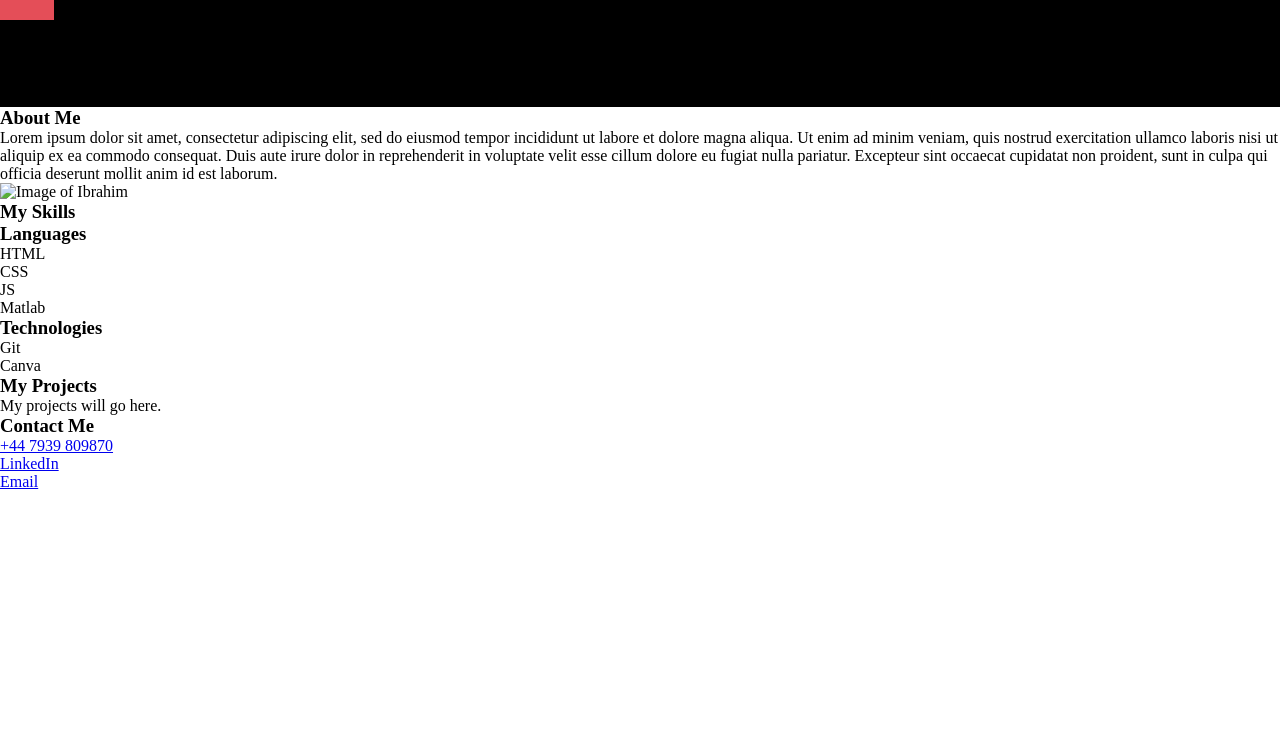
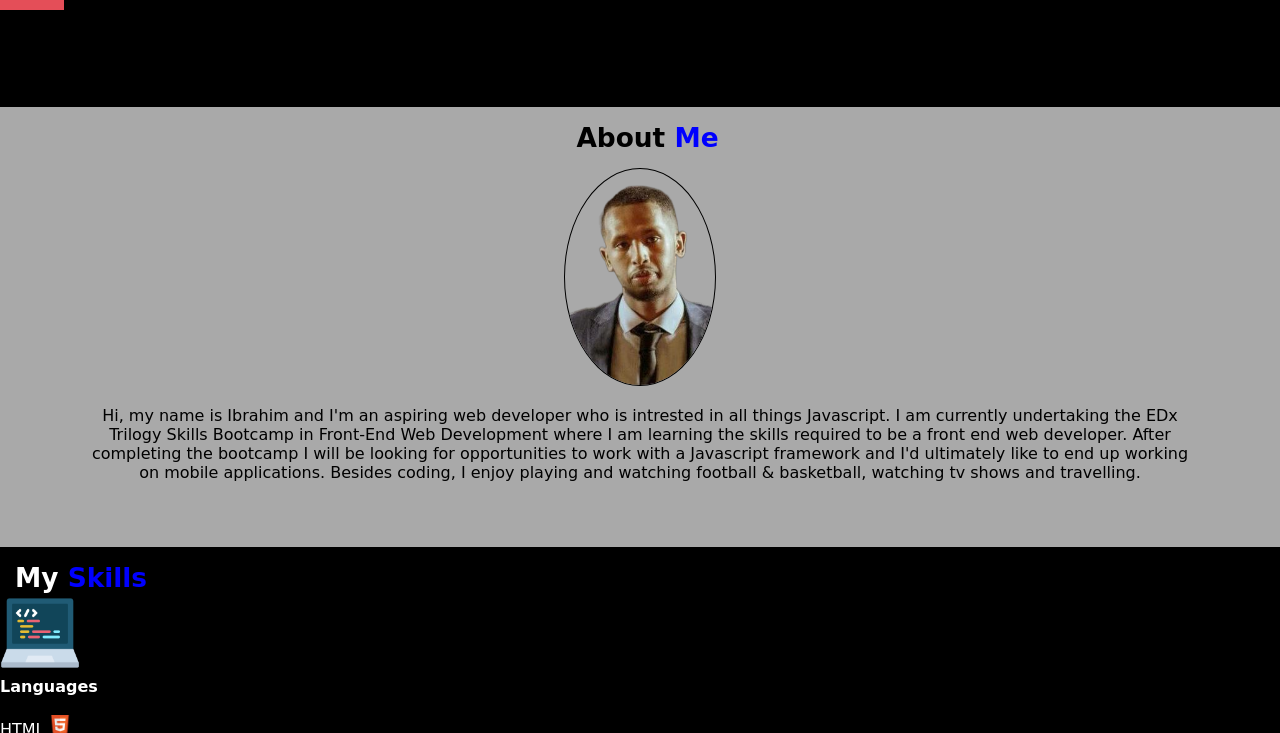
Before and after one commit to Ibrahim-Mohamed45/Module-2-Challenge-Portfolio-EDx-Bootcamp, a plain HTML site: page index.html in a window 1280 px wide. Shown: the part 693-1426 px from the top of the page. Before the commit the page ends 1184 px from the top, so only its background shows below. Drawn offline with nearby package versions, Linux system fonts and the light colour scheme.

Commit message:
Style about me section

```diff
--- a/css/style.css
+++ b/css/style.css
@@ -8,11 +8,12 @@
 .home {
     background-color: black;
     height: 100vh;
+    width: 100%;
 }
 
 .header {
     padding: 20px;
-    font-family: 'Trebuchet MS', 'Lucida Sans Unicode', 'Lucida Grande', 'Lucida Sans', Arial, sans-serif;
+    font-family: 'Amatic SC', cursive;
     background-color: black;
     color: white;
 }
@@ -30,7 +31,7 @@
     padding-top: 15px;
     margin-right: 20px;
     float: right;
-    font-family: 'Gill Sans', 'Gill Sans MT', Calibri, 'Trebuchet MS', sans-serif;
+    font-family: 'Amatic SC', cursive;
     font-size: 20px;
 }
 
@@ -47,7 +48,7 @@
 .hero h2 {
     text-align: center;
     color: white;
-    font-family: 'Gill Sans', 'Gill Sans MT', Calibri, 'Trebuchet MS', sans-serif;
+    font-family: 'Amatic SC', cursive;
     font-size: calc(20px + 3.2vw);
 }
 
@@ -58,7 +59,7 @@
 .hero p {
     color: white;
     line-height: 1.6;
-    font-family: 'Gill Sans', 'Gill Sans MT', Calibri, 'Trebuchet MS', sans-serif;
+    font-family: 'Amatic SC', cursive;
     font-size: calc(14px + 0.5vw);
     text-align: center;
     padding: 8px;
@@ -69,18 +70,19 @@
 }
 
 .socials {
-    top: 65%;
+    top: 60%;
     position: absolute;
-    left: -11.5rem;
+    left: -11rem;
     -webkit-animation: social-links 0.5s;
             animation: social-links 0.5s;
 }
 
-  .socials ul li a {
+.socials ul li a {
     text-decoration: none;
-    color: #fff;
-    font-size: 1.2rem;
-    padding: 1.2rem;
+    color: white;
+    font-family: 'Amatic SC', cursive;
+    font-size: 20px;
+    padding: 20px;
     display: block;
     width: 200px;
     text-align: right;
@@ -90,7 +92,7 @@
 }
 
 .socials ul li a i {
-    padding-left: 1.5rem;
+    padding-left: 24px;
 }
 
 .socials ul li .linkedin {
@@ -108,4 +110,66 @@
 .socials ul li a:hover {
     -webkit-transform: translate(120px, 0);
             transform: translate(120px, 0);
-  }
+}
+
+#about {
+    background-color: darkgrey;
+    height: 55vh;
+    width: 100%;
+    font-family: 'Amatic SC', cursive;
+    text-align: center;
+}
+
+#skills {
+    background-color: black;
+    font-family: 'Amatic SC', cursive;
+    color: white;
+}
+
+#projects {
+    background-color: darkgrey;
+    font-family: 'Amatic SC', cursive;
+}
+
+#contact {
+    background-color: black;
+    font-family: 'Amatic SC', cursive;
+    color: white;
+}
+
+h3 {
+    padding-left: 15px;
+    padding-top: 15px;
+    font-size: calc(20px + 0.5vw);
+}
+
+h3 span {
+    color: blue;
+}
+
+.container-about {
+    padding-left: 80px;
+    padding-right: 80px;
+    padding-top: 15px;
+    display: grid;
+    grid-template-areas:
+    "img"
+    "txt";
+}
+
+#about-me {
+    grid-area: txt;
+}
+
+#img-ibrahim {
+    grid-area: img;
+}
+
+.container-about img{
+    display:block;
+    margin-left: auto;
+    margin-right: auto;
+    margin-bottom: 20px;
+    border-radius: 50%;
+    border: 1px solid black;
+}
--- a/index.html
+++ b/index.html
@@ -39,14 +39,14 @@
 
         <script>
             var typed = new Typed(".animate", {
-            strings: ["coder.", "student.", "aspiring web developer.", "football fan."],
+            strings: ["coder.", "web developer(aspiring).", "football fan."],
             typeSpeed: 150,
             backSpeed: 150,
             loop: true,
             });
         </script>
 
-        <p class="student" id="student">
+        <p class="description">
         An engineering graduate with a passion for web development.
         </p>
         </div>
@@ -59,7 +59,7 @@
                   class="linkedin"
                   aria-label="LinkedIn"
                   rel="noopener"
-                  >LinkedIn<i class="fa fa-linkedin-square" style="font-size:24px"></i
+                  >LinkedIn<i class="fa fa-linkedin-square" style="font-size:36px"></i
                 ></a>
               </li>
               <li>
@@ -69,7 +69,7 @@
                   class="github"
                   aria-label="GitHub"
                   rel="noopener"
-                  >GitHub<i class="fa fa-github" style="font-size:24px"></i
+                  >GitHub<i class="fa fa-github" style="font-size:36px"></i
                 ></a>
               </li>
               <li>
@@ -79,25 +79,30 @@
                   class="email"
                   aria-label="Email"
                   rel="noopener"
-                  >Email<i class="fa fa-envelope" style="font-size:24px"></i
+                  >Email<i class="fa fa-envelope" style="font-size:30px"></i
                 ></a>
               </li>
             </ul>
           </div>
     </section>
     <section id="about">
+        <h3>About <span>Me</span></h3>
         <div class="container-about">
-          <div class="sub-heading" id="about-me">
-            <h3><span>About</span> Me</h3>
-            <p>
-                Lorem ipsum dolor sit amet, consectetur adipiscing elit, sed do eiusmod tempor incididunt ut labore et dolore magna aliqua. Ut enim ad minim veniam, quis nostrud exercitation ullamco laboris nisi ut aliquip ex ea commodo consequat. Duis aute irure dolor in reprehenderit in voluptate velit esse cillum dolore eu fugiat nulla pariatur. Excepteur sint occaecat cupidatat non proident, sunt in culpa qui officia deserunt mollit anim id est laborum.
+            <p id="about-me">
+              Hi, my name is Ibrahim and I'm an aspiring web developer who is intrested
+              in all things Javascript. I am currently undertaking the EDx Trilogy Skills
+              Bootcamp in Front-End Web Development where I am learning the skills required
+              to be a front end web developer. After completing the bootcamp I will be
+              looking for opportunities to work with a Javascript framework and I'd
+              ultimately like to end up working on mobile applications. Besides coding,
+              I enjoy playing and watching football & basketball, watching tv shows
+              and travelling.
             </p>
-          </div>
-          <div class="student-img">
+          <div id="img-ibrahim">
             <img
-              src="#"
-              height="250px"
-              width="350px"
+              src="./images/Image-of-me.png"
+              width="150px"
+              height="216px"
               alt="Image of Ibrahim"
             />
           </div>
@@ -105,45 +110,43 @@
       </section>
 
       <section id="skills">
-        <div class="sub-heading" id="my-skills">
-          <h3>My <span>Skills</span></h3>
-        </div>
 
-        <div class="container" id="container">
-          <div class="languages">
-            <p><i class="language-style"></i></p>
-            <h3>Languages</h3>
-            <span>HTML</span>
+        <h3>My <span>Skills</span></h3>
+
+        <div class="skills-container">
+          <div class="skills-sub-container">
+            <img src="./images/Code.png" class="skills-img" width="80px" height="80px">
+            <h4 class="sub-heading">Languages </h4>
             <br />
-            <span>CSS</span>
-            <br />
-            <span>JS</span>
-            <br />
-            <span>Matlab</span>
-            <br />
+            <ul>
+            <li>HTML <img src="./images/html.png" alt="HTML icon" width="20px" height="20px"></li>
+            <li>CSS <img src="./images/css3.png" alt="CSS icon" width="20px" height="20px"></li>
+            <li>JS <img src="./images/javascript.png" alt="Javascript icon" width="20px" height="20px"></li>
+            <li>MATLAB <img src="./images/matlab.png" alt="MATLAB icon" width="20px" height="20px"></li>
+            </ul>
           </div>
 
-          <div class="technologies">
-            <p><i class="technologies-style"></i></p>
-            <h3>Technologies</h3>
-            <span>Git</span>
+          <div class="skills-sub-container">
+            <img src="./images/Dev tools.png" class="skills-img" width="80px" height="80px">
+            <h4 class="sub-heading">Developer tools</h4>
             <br />
-            <span>Canva</span>
+            <ul>
+            <li>Git <img src="./images/git.png" alt="Git icon" width="20px" height="20px"></li>
+            <li>Canva <img src="./images/canva.png" alt="Canva icon" width="20px" height="20px"></li>
+            <li>Materialize <img src="./images/materialize.png" alt="Materialize icon" height="20px"></li>
+            <li>VS code <img src="./images/visual-studio-code.png" alt="VS code icon" width="20px" height="20px"></li>
+            </ul>
           </div>
         </div>
       </section>
 
       <section id="projects">
-        <div class="sub-heading" id="my-projects">
             <h3>My <span>Projects</span></h3>
-        </div>
             <p>My projects will go here.</p>
       </section>
 
       <section id="contact">
-        <div class="sub-heading" id="contact-me">
             <h3>Contact <span>Me</span></h3>
-        </div>
         <ul>
             <li>
                 <a href="tel:+447939809870" target="_blank">+44 7939 809870</a>
```
Also changed, not shown: script.js (deleted, +0 -8 lines), images/Code.png (added), images/Dev tools.png (added), images/Image-of-me.png (added), images/canva.png (added), images/css3.png (added), images/git.png (added), images/html.png (added), images/javascript.png (added), images/materialize.png (added), images/matlab.png (added), images/visual-studio-code.png (added).
